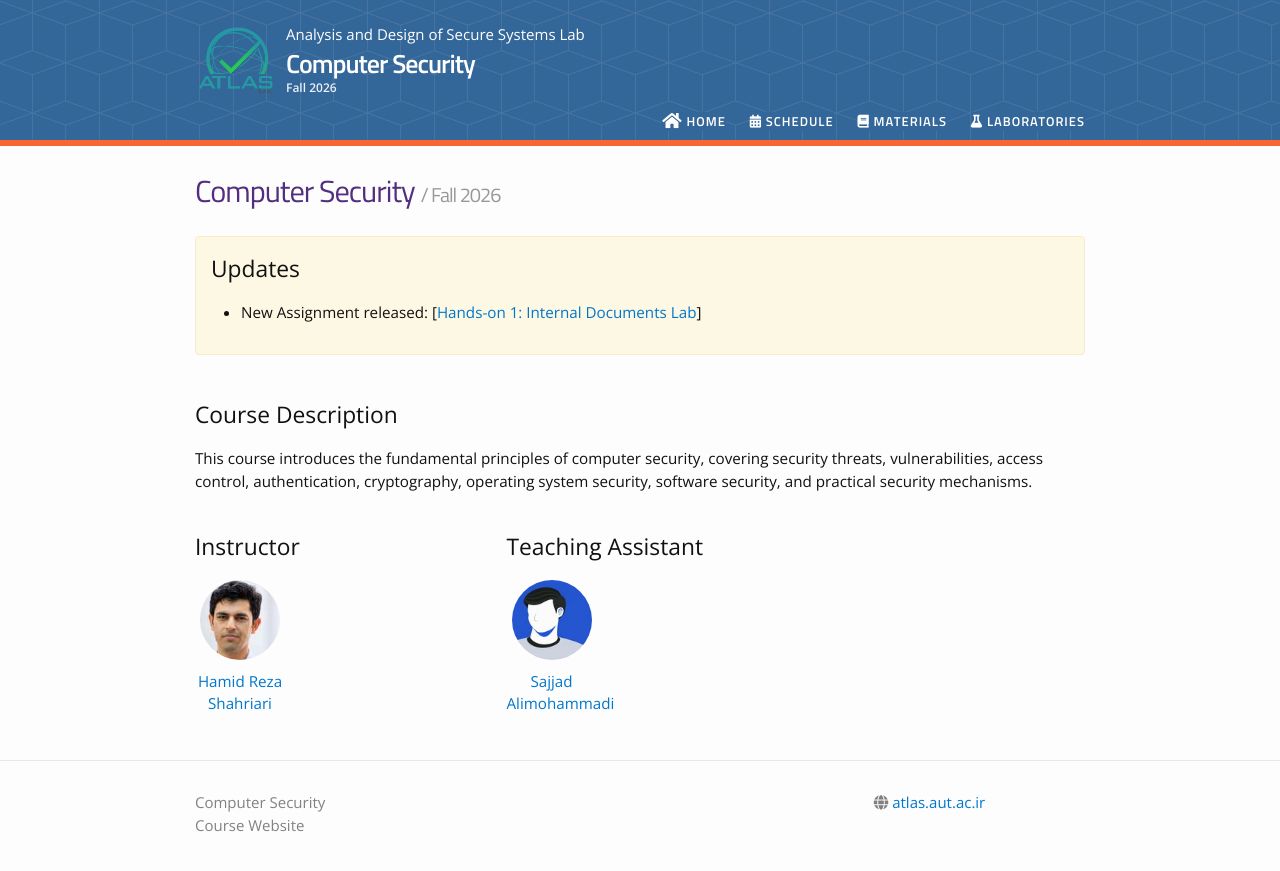
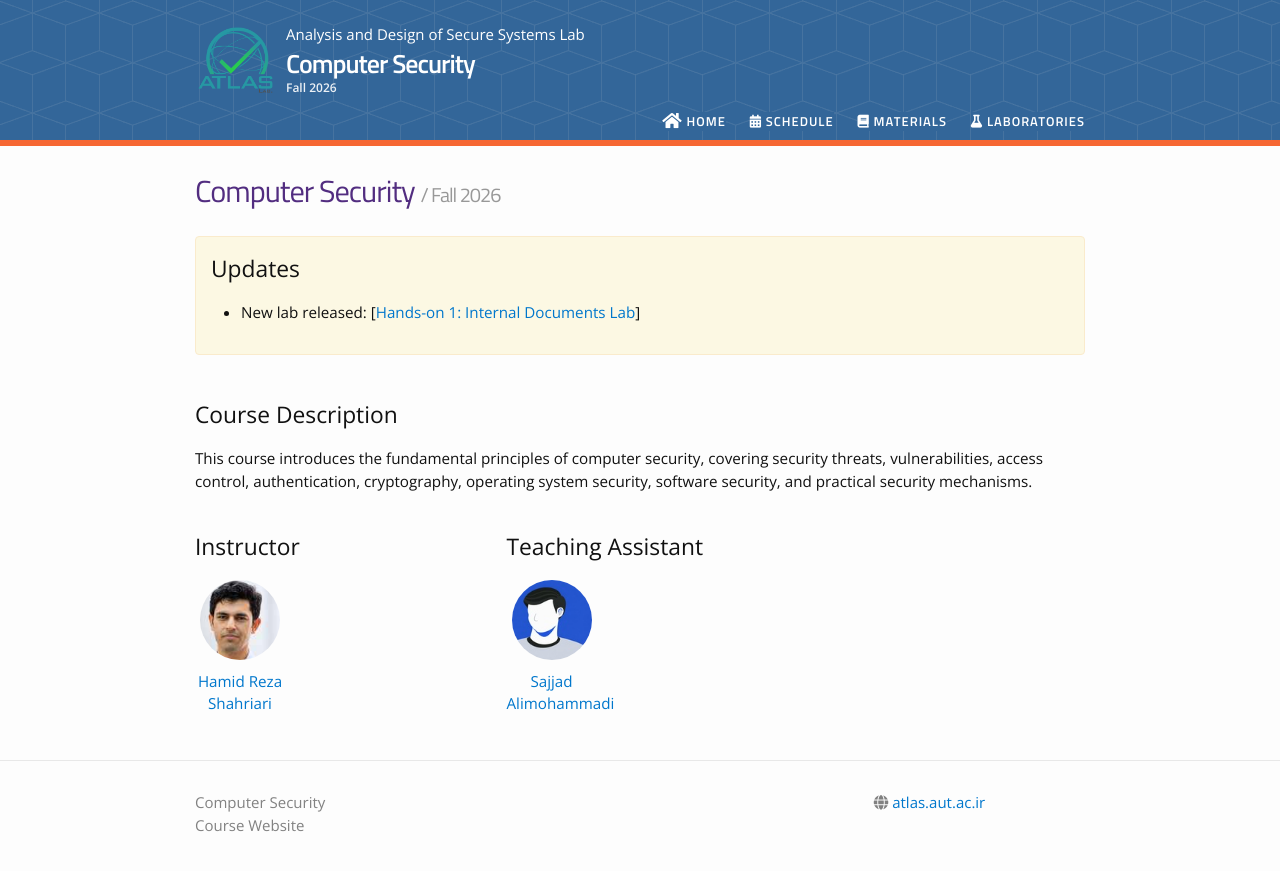
Before and after one commit to atlaslab-ai/CompSec, a Jekyll site: the page built from index.md, in a window 1280 px wide. Shown: the top 871 px of the page. Built offline with Jekyll 4.4.1, drawn with Linux system fonts in a browser that asks for light colours; nearby versions of some CDN libraries.

Commit message:
Label Hands-on 1 as a lab release

```diff
--- a/_assignments/01_hands_on_internal_documents_lab/index.html
+++ b/_assignments/01_hands_on_internal_documents_lab/index.html
@@ -1,6 +1,7 @@
 ---
 layout: false
 type: assignment
+release_label: New lab released
 title: "Hands-on 1: Internal Documents Lab"
 permalink: /assignments/01_hands_on_internal_documents_lab/
 date: 2026-11-07
--- a/_includes/announcements.html
+++ b/_includes/announcements.html
@@ -22,7 +22,7 @@
                 New Lecture is up: {{ n.title }}
                 {% include lecture_links.html lecture=n %}
             {% elsif n.type == 'assignment' %}
-                New Assignment released: [<a href="{{ n.url | prepend: site.baseurl }}">{{ n.title }}</a>]
+                {{ n.release_label | default: 'New Assignment released' }}: [<a href="{{ n.url | prepend: site.baseurl }}">{{ n.title }}</a>]
             {% else%}
                 {{ n.description }}
             {% endif %}
```
